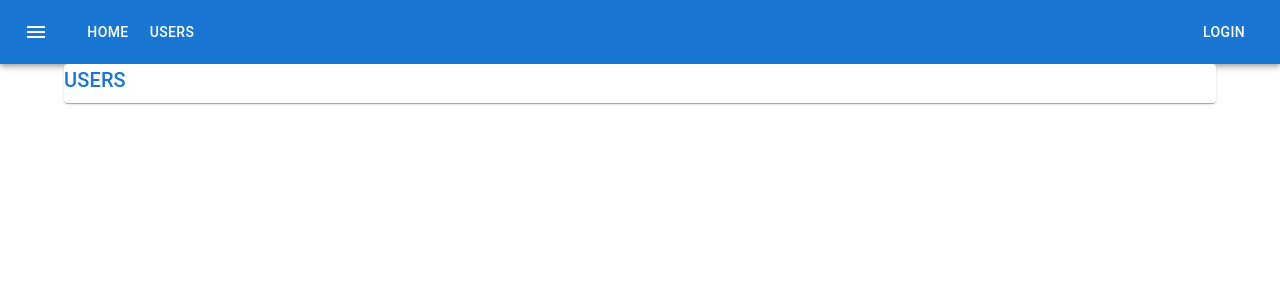
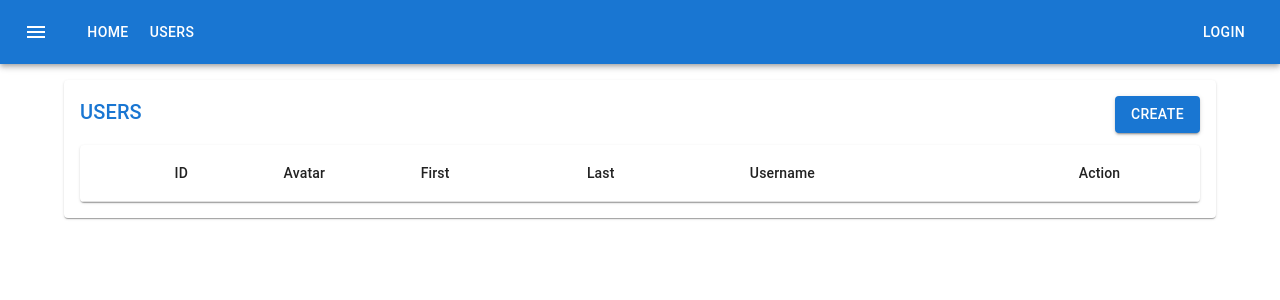
Before and after one commit to FaisalQureshi1231/react-crud-app, a React (Create React App) app: page /users in a window 1280 px wide. Shown: the top 300 px of the page. Built offline with nearby package versions, Linux system fonts and the light colour scheme.

Commit message:
Adding table in User Component and style it

```diff
--- a/src/components/users/Users.js
+++ b/src/components/users/Users.js
@@ -1,25 +1,44 @@
-import { Box, Container, Paper, styled, Typography } from '@mui/material'
 import React from 'react'
+import { Box, Button, Container, Paper, styled, Table, TableCell, TableContainer, TableHead, TableRow, Typography } from '@mui/material'
+import { Link } from 'react-router-dom';
 
 const RootDiv = styled('div')({
   flexGrow : 1
-})
+});
 
 function Users() {
   return (
     <RootDiv>
-      <Container maxWidth="lg">
-        <Paper>
+      <Container sx={{ marginTop : '16px' }} maxWidth="lg">
+        <Paper sx={{ padding : '16px', color: '#2C3D50' }}>
           <Box display="flex">
-            <Box>
+            <Box flexGrow={1}>
               <Typography component="h2" variant="h6" color="primary" gutterBottom>
                 USERS
               </Typography>
             </Box>
             <Box>
-
+              <Link to="/create">
+                <Button variant="contained" color="primary">
+                  CREATE
+                </Button>
+              </Link>
             </Box>
           </Box>
+          <TableContainer sx={{ marginTop: '10px', flexGrow : 1}} component={Paper}>
+            <Table aria-label="simple table">
+              <TableHead>
+                <TableRow>
+                  <TableCell align="right">ID</TableCell>
+                  <TableCell align="center">Avatar</TableCell>
+                  <TableCell align="left">First</TableCell>
+                  <TableCell align="left">Last</TableCell>
+                  <TableCell align="left">Username</TableCell>
+                  <TableCell align="center">Action</TableCell>
+                </TableRow>
+              </TableHead>
+            </Table>
+          </TableContainer>
         </Paper>
       </Container>
     </RootDiv>
```
